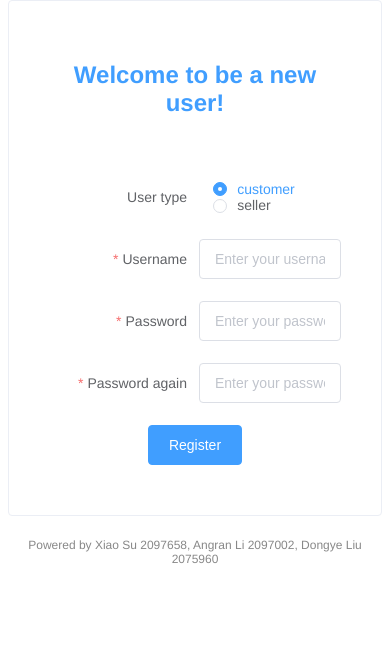
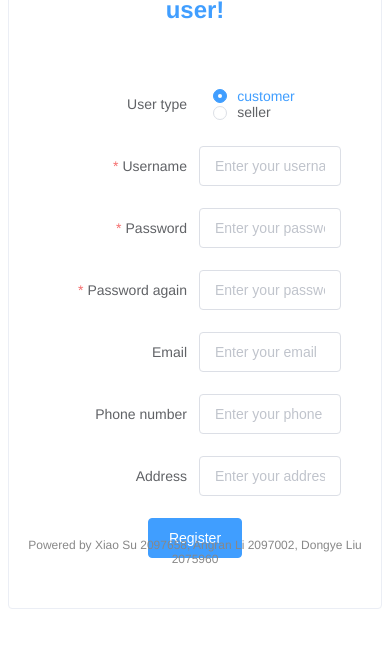
Before and after one commit to FDUCapstoneOrg/Frontend_Capstone_Instrument_Shopping_Center, a Vue app: page /register in a window 390 px wide. Shown: the top 648 px of the page. Built offline with nearby package versions, Linux system fonts and the light colour scheme.

Commit message:
add email, phone number, address in register

```diff
--- a/src/views/RegisterPage.vue
+++ b/src/views/RegisterPage.vue
@@ -27,6 +27,15 @@
                         <el-input v-model="loginForm.passwordAgain" type="password"
                             placeholder="Enter your password again"></el-input>
                     </el-form-item>
+                    <el-form-item label="Email" prop="email">
+                        <el-input v-model="loginForm.email" placeholder="Enter your email"></el-input>
+                    </el-form-item>
+                    <el-form-item label="Phone number" prop="phoneNumber">
+                        <el-input v-model="loginForm.phoneNumber" placeholder="Enter your phone number"></el-input>
+                    </el-form-item>
+                    <el-form-item label="Address" prop="address">
+                        <el-input v-model="loginForm.address" placeholder="Enter your address"></el-input>
+                    </el-form-item>
                 </el-form>
                 <el-button class="login-button" type="primary" @click="handleRegister">Register</el-button>
 
@@ -46,7 +55,10 @@ export default {
                 role: 'customer',
                 username: '',
                 password: '',
-                passwordAgain: ''
+                passwordAgain: '',
+                email: '',
+                phoneNumber: '',
+                address: ''
             },
             // 验证规则
             rules: {
@@ -71,6 +83,9 @@ export default {
                         role: this.loginForm.role == "customer" ? "ROLE_CUSTOMER" : "ROLE_SELLER",
                         username: this.loginForm.username,
                         password: this.loginForm.password,
+                        email: this.loginForm.email,
+                        phoneNumber: this.loginForm.phoneNumber,
+                        address: this.loginForm.address,
                     })
                         .then(response => {
                             console.log(response.data);
```
